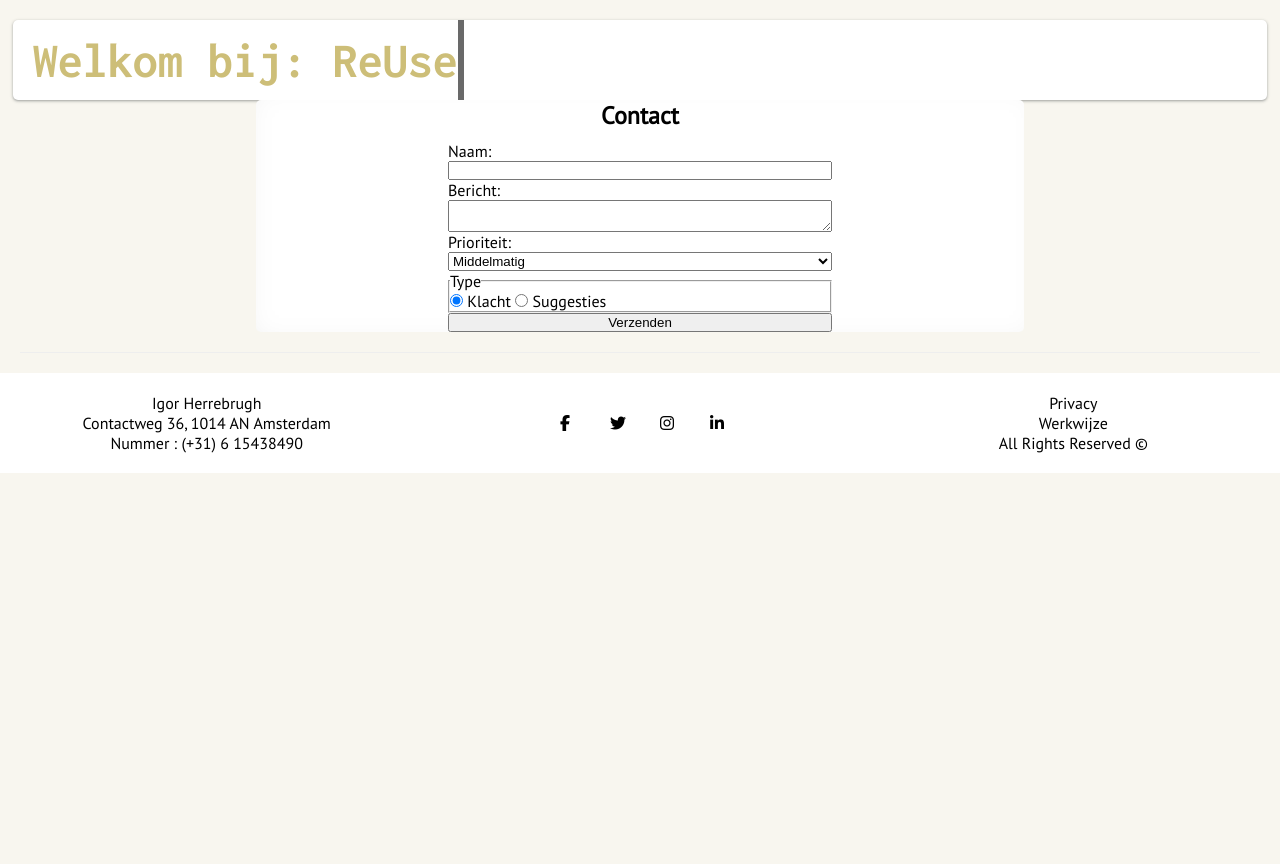
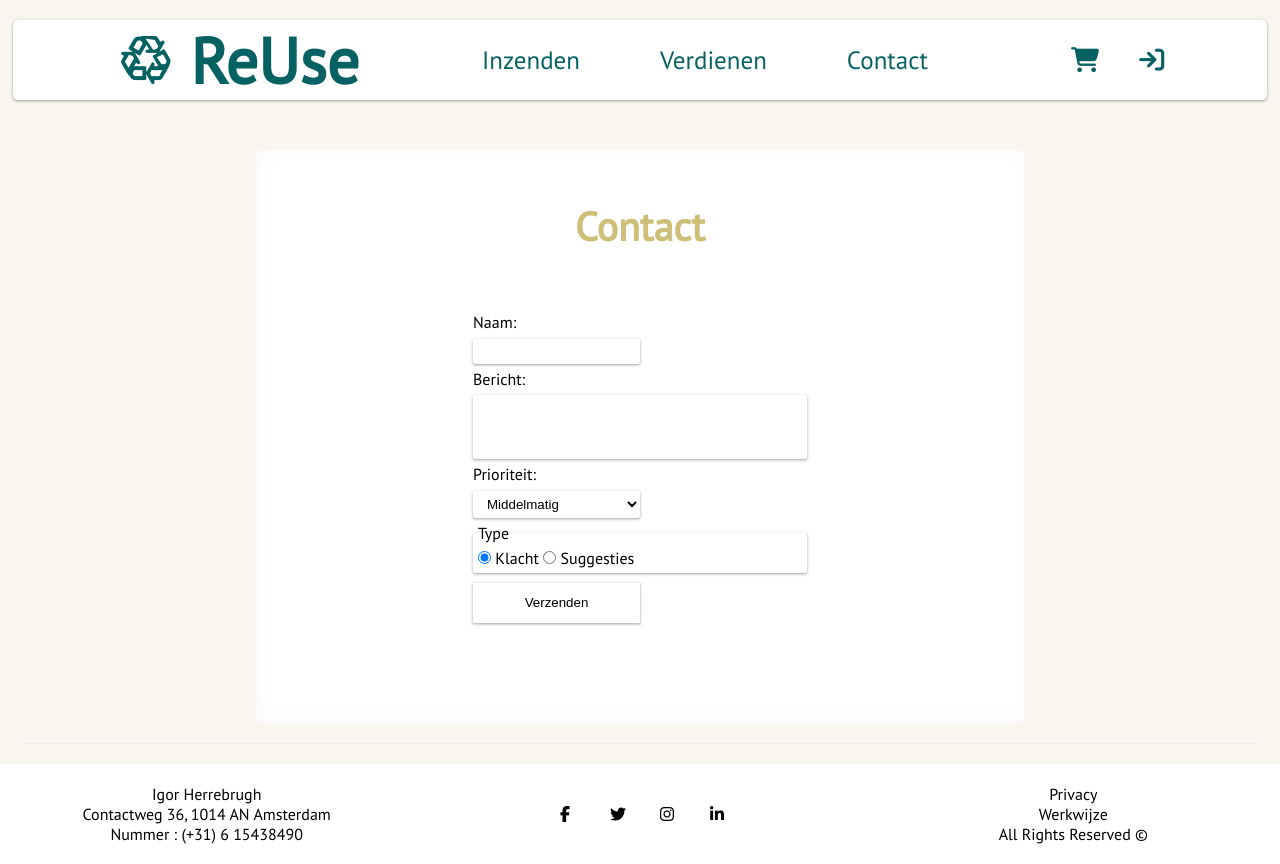
Before and after one commit to Iqgor/F2M4BO, a PHP site: page /contact.html in a window 1280 px wide. Before the commit the page ends 473 px from the top, so only its background shows below. Run offline with PHP 8.4, Linux system fonts and the light colour scheme; some libraries are stand-ins or nearby versions.

Commit message:
Form Style

```diff
--- a/contact.html
+++ b/contact.html
@@ -18,9 +18,8 @@
 </head>
 <body>
     <header class="header">
-        <a href="index.html"> <h1 class="title" id="js--title">Welkom bij: ReUse</h1></a>
 
-        <div class="headerInfo" id="js--info">
+        <div class="headerInfo hContact">
             <a href="index.html"><h1 class="logo">&#9842; ReUse</h1></a>
             <ul>
                 <li><a href="../index.html#js--artmain2" class="hover--animation2">Inzenden</a></li>
@@ -36,11 +35,11 @@
     </header>
     <main class="main mainContact">
         <h2>Contact</h2>
-        <form action="proces-form.php" method="post">
+        <form class="contactForm"action="proces-form.php" method="post">
                 <label for="naam">Naam: </label>
                 <input type="text" name="naam" id="naam">
                 <label for="bericht">Bericht: </label>
-                <textarea  id="bericht" name="bericht" ></textarea>
+                <textarea  id="bericht" rows="3" name="bericht" ></textarea>
                 <label for="priority">Prioriteit:</label>
                 <select  id="priority" name="priority">
                     <option value="1">Laag</option>
@@ -58,7 +57,7 @@
                         Suggesties
                     </label>
                 </fieldset>
-             <button>Verzenden</button>
+             <button class="hover--animation2">Verzenden</button>
 
 
 
--- a/css/style.css
+++ b/css/style.css
@@ -82,14 +82,26 @@ body {
     animation:  typewriter 2s steps(17) 0.5s forwards, blinken 700ms steps(17) infinite;
 }
 
+.headermain{
+    display: none;
+}
+
+
+
+
 .headerInfo{
-    display: none;
+
     align-items: center;
     justify-content: space-evenly;
     height: 100%;
     color: var(--textcolor);
     opacity: 0;
     animation: fadeIn 1s ease 0.25s forwards;
+}
+
+
+.hContact{
+    display: flex;
 }
 
 .headerInfo > h1{
@@ -368,15 +380,81 @@ body {
     flex-direction: column;
     gap: 1rem;
     align-items: center;
+    margin-top: 5rem;
+    padding: 5rem;
 }
 
-.mainContact > form{
+.mainContact > h2 {
+    color: var(--texthead);
+    font-size: 250%;
+}
+
+.contactForm{
     width: 50%;
     height: 50%;
     display: flex;
     flex-direction: column;
+    margin: 5rem;
+    gap: 0.5rem;
 }
 
+.contactForm >input[type=text]{
+    width: 50%;
+    padding: 0.5rem;
+    margin-top: 0.15rem;
+    border-style: none;
+    border-radius: 0.25rem;
+    box-shadow: rgba(60, 64, 67, 0.3) 0px 1px 2px 0px, rgba(60, 64, 67, 0.15) 0px 1px 3px 1px;
+    outline: none;
+}
+
+
+
+
+.contactForm > textarea{
+    width: 100%;
+    height: auto;
+    resize: none;
+    border-style: none;
+    box-shadow: rgba(60, 64, 67, 0.3) 0px 1px 2px 0px, rgba(60, 64, 67, 0.15) 0px 1px 3px 1px;
+    outline: none;
+    border-radius: 0.25rem;
+    padding: 0.5rem;
+    margin-top: 0.15rem;
+    font-family: 'PT sans' , sans-serief;
+
+}
+
+.contactForm > select {
+    width: 50%;
+    border-style: none;
+    box-shadow: rgba(60, 64, 67, 0.3) 0px 1px 2px 0px, rgba(60, 64, 67, 0.15) 0px 1px 3px 1px;
+    border-radius: 0.25rem;
+    padding: 0.5rem 1rem;
+    background: none;
+    margin-top: 0.15rem;
+}
+
+
+.contactForm > fieldset{
+    border-style:  none;
+    box-shadow: rgba(60, 64, 67, 0.3) 0px 1px 2px 0px, rgba(60, 64, 67, 0.15) 0px 1px 3px 1px;
+    padding: 0.5rem;
+    border-radius: 0.25rem;
+}
+
+.contactForm > button{
+    width: 50%;
+    height: 4rem;
+    margin-top: 0.5rem;
+    border-style:none ;
+    background: none;
+    box-shadow: rgba(60, 64, 67, 0.3) 0px 1px 2px 0px, rgba(60, 64, 67, 0.15) 0px 1px 3px 1px;
+}
+
+.contactForm > button:hover{
+    cursor: pointer;
+}
 
 hr {
     margin: 2rem;
--- a/index.html
+++ b/index.html
@@ -22,7 +22,7 @@
 <body data-aos="fade-in" data-aos-duration="1500">
     <header class="header">
         <h1 class="title" id="js--title">Welkom bij: ReUse</h1>
-        <div class="headerInfo" id="js--info">
+        <div class="headerInfo headermain" id="js--info">
             <h1 class="logo">&#9842; ReUse</h1>
             <ul>
                 <li><a href="#js--artmain2" class="hover--animation2">Inzenden</a></li>
```
Also changed, not shown: proces-form.php (+14 -1 lines).
